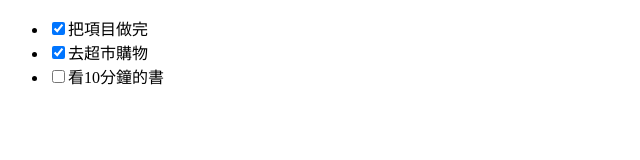
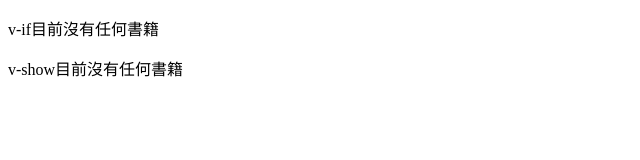
Before and after one commit to tgltsungyu/vue3.x, a plain HTML site: page index.html in a window 1280 px wide. Shown: the whole page, without its empty margins (0-640 px from the left). Drawn offline with Linux system fonts and the light colour scheme.

Commit message:
Vue基礎入門
根據條件展示頁面內容
1.v-if, v-else-if, v-else內容須相鄰使用
2.v-show會設置display屬性

```diff
--- a/index.html
+++ b/index.html
@@ -9,10 +9,16 @@
 </head>
 <body>
     <div id="app">
-        <ul>
-            <li v-for="todo, index in todos">
-                    <input type="checkbox" :checked="todo.complete">{{todo.content}}
-            </li>
+        <p v-if="books.length == 0">v-if目前沒有任何書籍</p>
+        <h2 v-else-if="books.length == 1">{{books[0]}}</h2>
+        <ul v-else>
+            <li v-for="book in books">{{ book }}</li>
+        </ul>
+
+        <!--v-show會使元素display:none-->
+        <p v-show="books.length == 0">v-show目前沒有任何書籍</p>
+        <ul v-show="books.length > 0">
+            <li v-for="book in books">{{ book }}</li>
         </ul>
     </div>
     <script src="index.js"></script>
--- a/index.js
+++ b/index.js
@@ -1,20 +1,7 @@
 const app = Vue.createApp({
     data() {
         return {
-            todos:[
-                {
-                    content:"把項目做完",
-                    complete:true,
-                },
-                {
-                    content:"去超市購物",
-                    complete:true ,
-                },
-                {
-                    content:"看10分鐘的書",
-                    complete:false,
-                }
-            ]
+            books: []
         };
     },
 });
```
